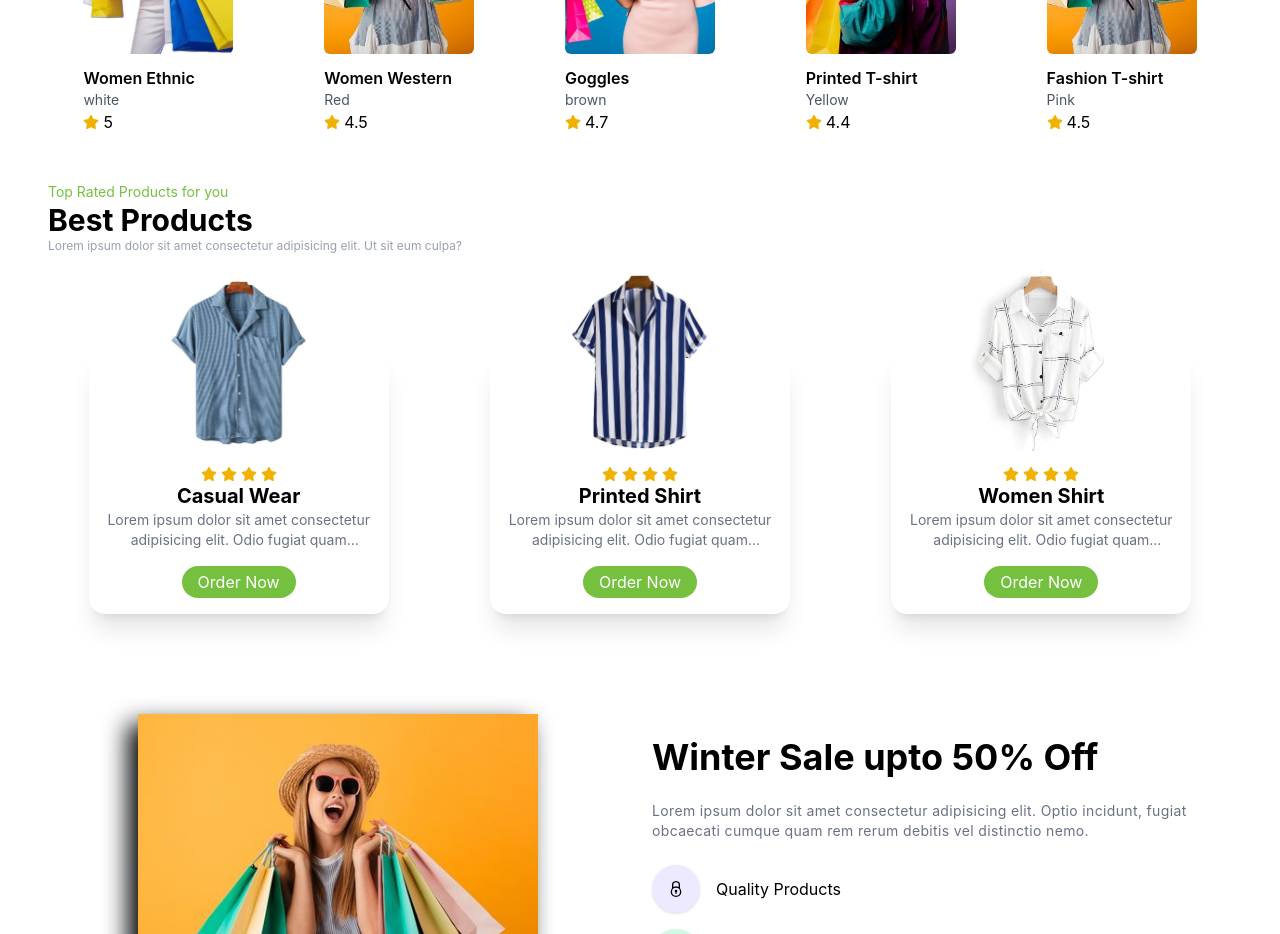
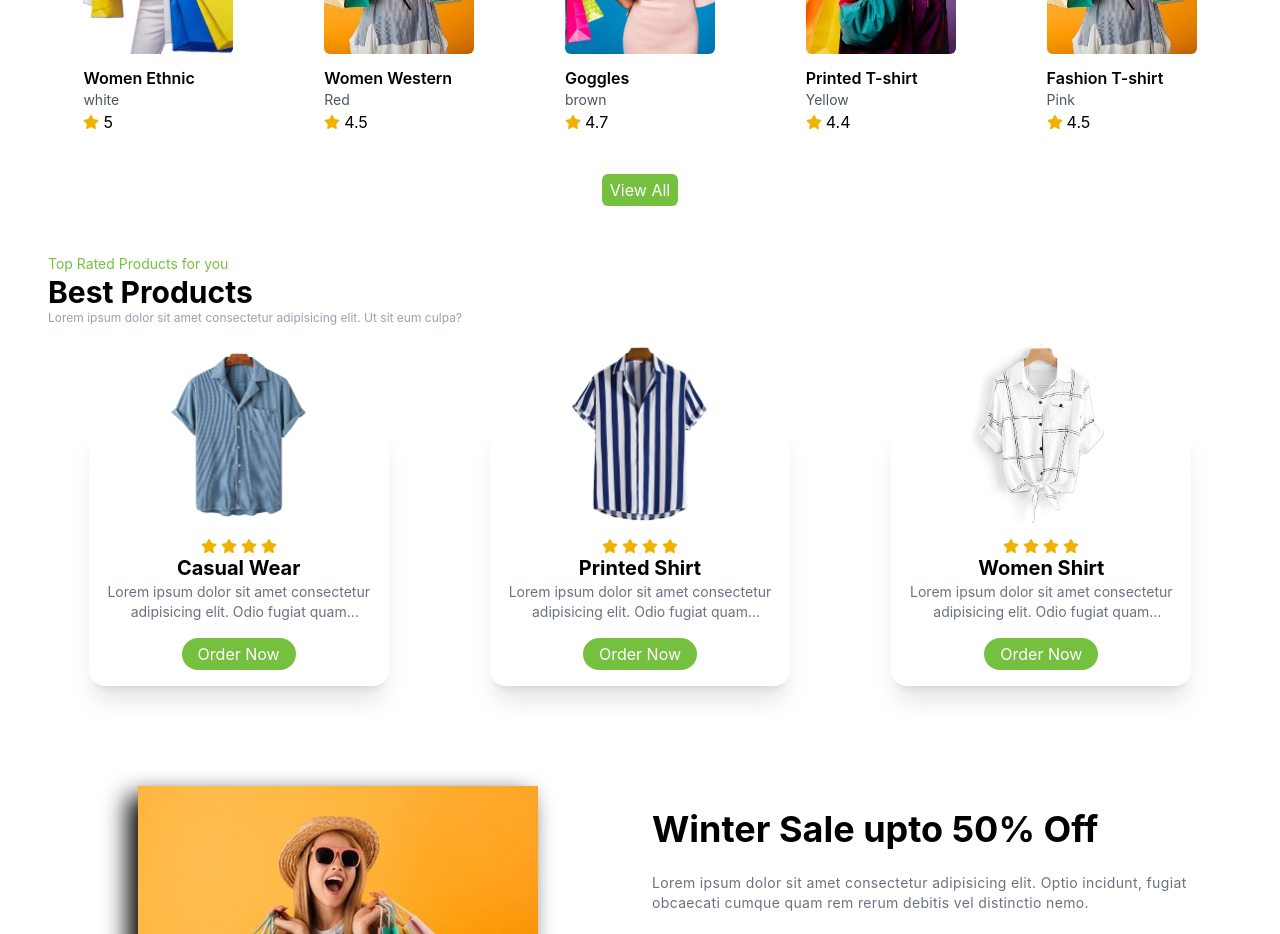
Before and after one commit to Agraj-Prtp-Singh/Ecommerce-Website, a React (Vite) app: page / in a window 1280 px wide. Shown: the part 1080-2014 px from the top of the page. Built offline with nearby package versions, Linux system fonts and the light colour scheme.

Commit message:
Added View All button for the top products section

```diff
--- a/src/components/Products.jsx
+++ b/src/components/Products.jsx
@@ -93,6 +93,16 @@ const Products = () => {
               </div>
             ))}
           </div>
+          {/* View All Button */}
+          <div className="flex justify-center">
+            <button
+              data-aos="fade-up"
+              data-aos-delay="1000"
+              className="text-center mt-10 cursor-pointer bg-primary text-white py-1 px-2 rounded-md"
+            >
+              View All
+            </button>
+          </div>
         </div>
       </div>
     </div>
```
